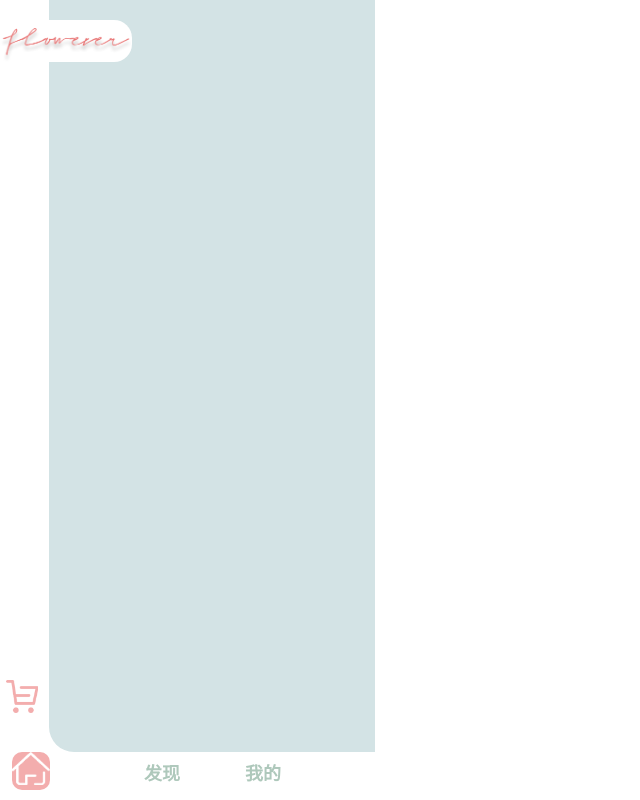
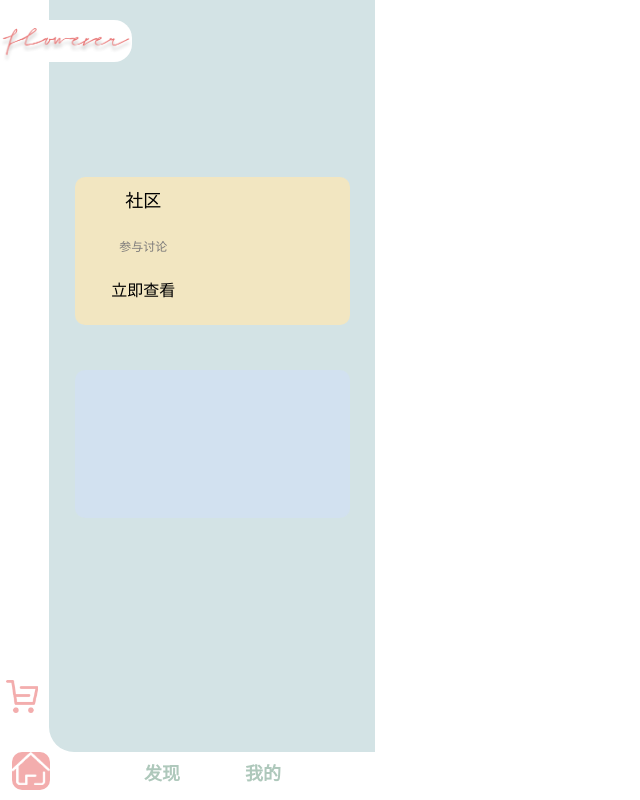
Before and after one commit to hezijian6338/shop-of-flower-mobile, a Nuxt app: page /dis in a window 1280 px wide. Shown: the whole page, without its empty margins (0-640 px from the left). Built offline with nearby package versions, Linux system fonts and the light colour scheme.

Commit message:
补充调整 dis发现页面

```diff
--- a/pages/dis.vue
+++ b/pages/dis.vue
@@ -1,6 +1,17 @@
 <template>
   <div>
-    <div class="moment"></div>
+    <div class="moment grid grid-cols-2">
+      <div class="col-span-1 grid grid-rows-8">
+        <span class="title text-center row-span-2 row-start-2">社区</span>
+        <span class="brief text-center row-span-2 row-start-4">参与讨论</span>
+        <span class="text-center row-span-2 row-start-6">立即查看</span>
+      </div>
+      <div class="col-span-1"></div>
+    </div>
+    <div class="procted grid grid-cols-2">
+      <div class="col-span-1 grid grid-rows-8"></div>
+      <div class="col-span-1"></div>
+    </div>
   </div>
 </template>
 
@@ -10,8 +21,32 @@ export default {}
 
 <style scoped>
 .moment {
-  margin: 0 auto;
+  margin: 91px auto 0;
   width: 275px;
   height: 148px;
+  background: #f2e6c1;
+  border-radius: 10px;
+}
+
+.procted {
+  margin: 45px auto 0;
+  width: 275px;
+  height: 148px;
+  background: #d2e1f0;
+  border-radius: 10px;
+}
+
+.title {
+  font-size: 18px;
+  font-family: Adobe Heiti Std;
+  font-weight: normal;
+  color: rgba(0, 0, 0, 1);
+}
+
+.brief {
+  font-size: 12px;
+  font-family: Adobe Heiti Std;
+  font-weight: normal;
+  color: rgba(124, 122, 122, 1);
 }
 </style>
```
